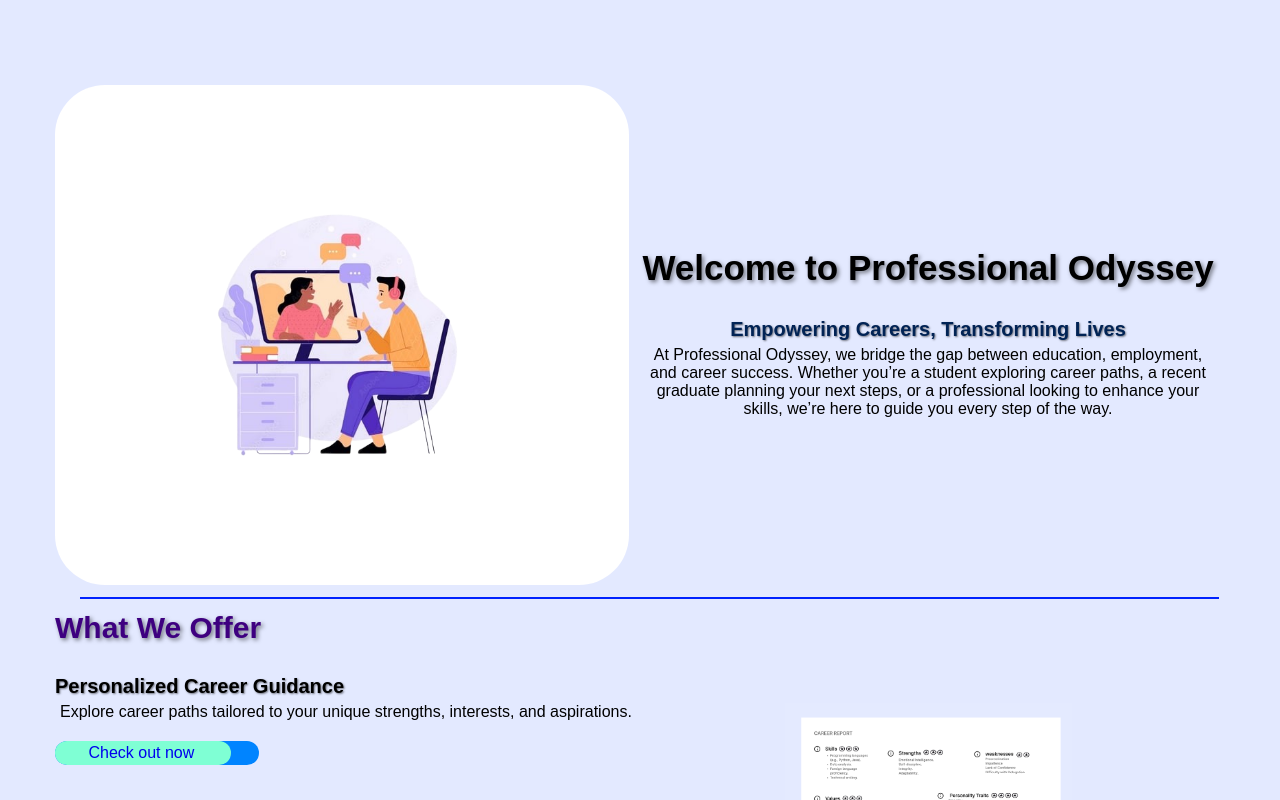
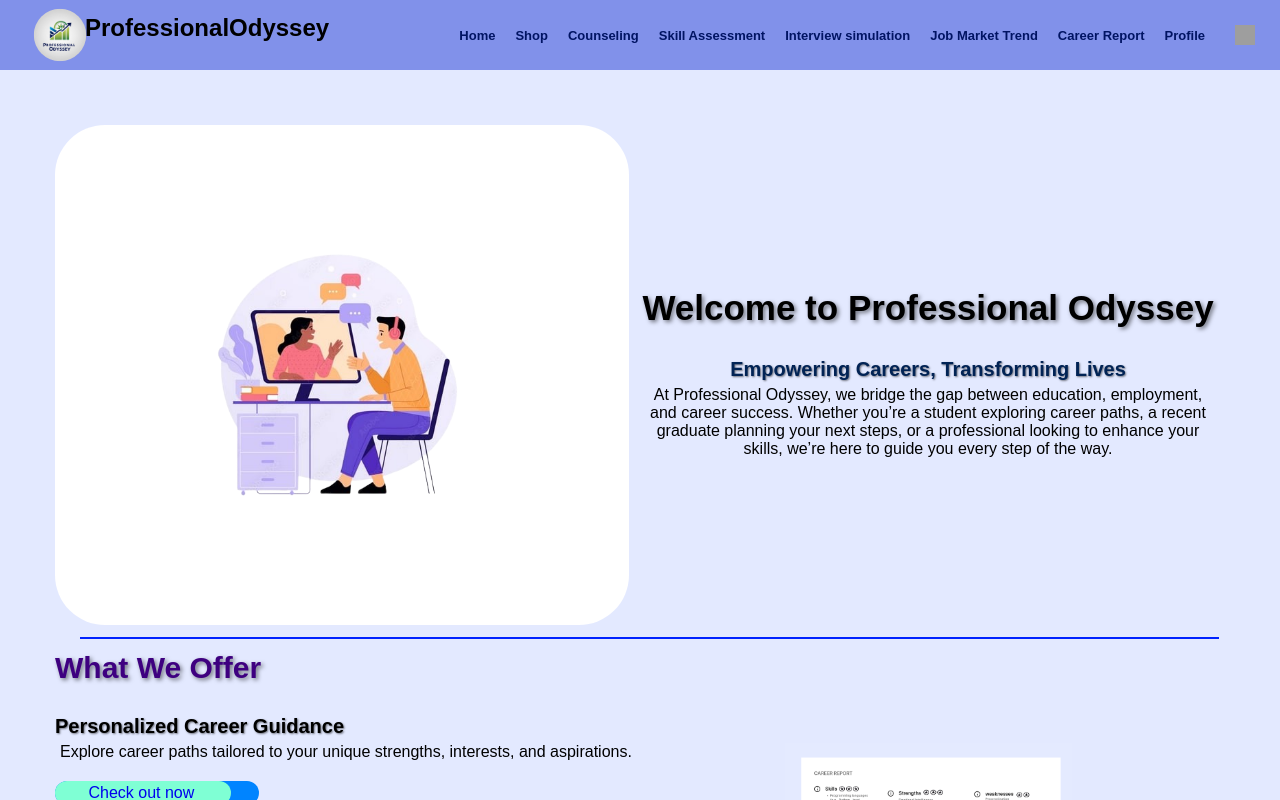
Before and after one commit to DevintthHaran/SDGP, a React (Create React App) app in the folder Frontend/sdgp-project/: page / in a window 1280 px wide. Shown: the top 800 px of the page. Built offline with nearby package versions, Linux system fonts and the light colour scheme; grey boxes are pictures that could not be loaded; a web font is replaced by a local one.

Commit message:
Header page update

```diff
--- /dev/null
+++ b/Frontend/sdgp-project/src/components/Header.jsx
@@ -0,0 +1,29 @@
+import React from 'react';
+import '../style/Header.css';
+import logo from '../Images/logo.jpg';
+
+const Header = () => {
+  return (
+    <header className="header">
+      <nav className="navbar">
+        <div className="logo-and-text">
+            <img className="logo-img" src={logo} alt="logo" />
+            <h2><b>ProfessionalOdyssey</b></h2>
+        </div>
+        <ul>
+          <li><a href="./pages/Home.jsx">Home</a></li>
+          <li><a href="./pages/Shop.jsx">Shop</a></li>
+          <li><a href="./pages/">Counseling</a></li>
+          <li><a href="./pages/">Skill Assessment</a></li>
+          <li><a href="./pages/">Interview simulation</a></li>
+          <li><a href="./pages/">Job Market Trend</a></li>
+          <li><a href="./pages/">Career Report</a></li>
+          <li><a href="./pages/">Profile</a></li>
+          <li><a href=""><img src="https://img.icons8.com/?size=100&id=84040&format=png&color=000000" alt="Settings icon" /></a></li>
+        </ul>
+      </nav>
+    </header>
+  );
+};
+
+export default Header;
--- a/Frontend/sdgp-project/src/pages/Home.jsx
+++ b/Frontend/sdgp-project/src/pages/Home.jsx
@@ -1,7 +1,7 @@
 import React from 'react';
 import '../style/Home.css';
-// import Header from '../pages/Header.jsx';
-// import Footer from '../pages/Footer.jsx';
+import Header from '../components/Header.jsx';
+// import Footer from '../components/Footer.jsx';
 import img1 from '../Images/img1.png';
 import img2 from '../Images/img2.png';
 import img3 from '../Images/img3.png';
@@ -12,7 +12,7 @@ import video2 from '../Images/video2.mp4';
 function Home() {
     return (
         <div>
-            {/* <Header /> */}
+            <Header />
             <div className="Homecontainer">
                 <div id="grid-container1">
                     <div className="box" id="box1">
--- a/Frontend/sdgp-project/src/style/Header.css
+++ b/Frontend/sdgp-project/src/style/Header.css
@@ -1,33 +1,98 @@
-/* header.css */
-header {
+.navbar {
+    background-color: rgb(129, 145, 234);
+    padding: 10px 15px;
     position: fixed;
+    width: 100%;
     top: 0;
+    z-index: 1;
+    display: flex;
+    justify-content: space-between;
+    align-items: center;
     left: 0;
-    width: 100%;
-    box-shadow: 0 1px 4px hsl(0 4% 15% / 10%);
-    z-index: 100;
+    transition: background-color 0.3s ease;
 }
-.nav {
+
+.logo-and-text {
+    display: flex;
+    justify-content: flex-start;
+}
+
+.logo-and-text h2 {
+    margin-top: 4px;
+}
+
+.logo-img {
+    height: 50px;
+    width: 50px;
+    border-radius: 50%;
+    margin-left: 20px;
+    transition: transform 0.3s ease; /* Keep logo scaling transition */
+}
+
+.navbar ul {
+    list-style-type: none;
     display: flex;
     align-items: center;
-    justify-content: space-between;
-    padding: 20px 0;
+    margin: 0;
+    padding: 0;
 }
-.logo {
-    font-size: 1.1rem;
-    font-weight: 400;
+
+.navbar ul li {
+    margin-left: 20px;
+    display: inline-flex;
+    position: relative;
 }
-#cart-icon {
-    font-size: 1.8rem;
-    cursor: pointer;
+
+.navbar ul li a {
+    text-decoration: none;
+    font-size: 13px;
+    color: rgb(1, 20, 99);
+    font-weight: bold;
+    transition: color 0.4s ease-in-out;
+    display: inline-flex;
+    align-items: center;
+    padding: 5px 0; /* Add some vertical padding for a cleaner hover effect */
 }
-@media (max-width: 1000px) {
-    .nav {
-        padding: 15px;
-    }
+
+.navbar ul li a:hover {
+    color: rgb(255, 255, 255);
+    border-bottom: 2px solid rgb(255, 255, 255); /* Underline effect on hover */
 }
-@media (max-width: 750px) {
-    .nav {
-        padding: 11px;
-    }
+
+.navbar ul li a:active {
+    color: rgb(0, 0, 0); /* Green color for active state */
+    border-bottom: 2px solid rgb(0, 170, 255); /* Green underline when clicked */
 }
+
+.navbar ul li a::after {
+    content: '';
+    display: block;
+    height: 2px;
+    background-color: rgb(255, 255, 255); /* White line after hover */
+    transform: scaleX(0);
+    transition: transform 0.3s ease-in-out;
+}
+
+.navbar ul li a:hover::after {
+    transform: scaleX(1); /* Show the white line after hover */
+}
+
+.navbar ul li a:active::after {
+    transform: scaleX(1); /* Keep the white line visible when clicked */
+    background-color: rgb(0, 128, 0); /* Green color after click */
+}
+
+.navbar ul li a img {
+    width: 20px;
+    height: 20px;
+    margin: 0 10px;
+    transition: transform 0.3s ease;
+}
+
+.navbar ul li a:hover img {
+    transform: scale(1.1); /* Slightly scale the icon when hovering */
+}
+
+.navbar:hover .logo-img {
+    transform: scale(1.05); /* Slightly scale the logo */
+}
```
